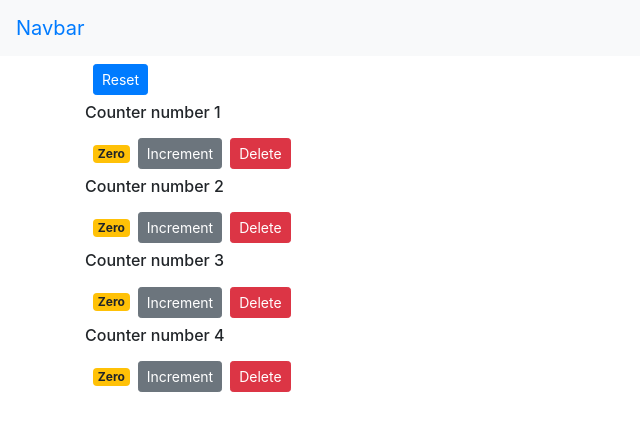
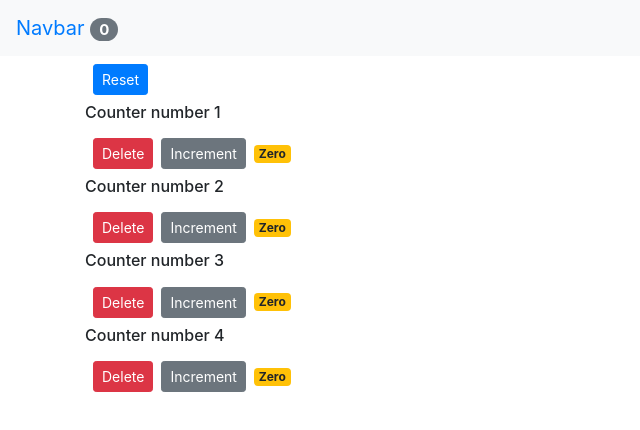
Before and after one commit to mdakram09/mastering-react, a React (Create React App) app in the folder counter-app/: page / in a window 1280 px wide. Shown: the top 430 px of the page, without its empty margins (0-640 px from the left). Built offline with nearby package versions, Linux system fonts and the light colour scheme.

Commit message:
053-Lifting the State Up: the Navbar total counter component has been created and is wroking correctly.

```diff
--- a/counter-app/src/App.js
+++ b/counter-app/src/App.js
@@ -1,17 +1,52 @@
-import React from 'react';
+import React, { Component } from 'react';
 import './App.css';
 import NavBar from "./components/navbar";
 import Counters from "./components/counters";
 
-function App() {
+class App extends Component {
+  state = {
+    counters: [
+      { id: 1, value: 0 },
+      { id: 2, value: 0 },
+      { id: 3, value: 0 },
+      { id: 4, value: 0 },
+    ],
+  };
+  handleReset = () => {
+    const counters = this.state.counters.map((c) => {
+      c.value = 0;
+      return c;
+    });
+    this.setState({ counters });
+  };
+  handleDelete = (counterId) => {
+    const counters = this.state.counters.filter((c) => c.id !== counterId);
+    this.setState({ counters });
+  };
+  handleIncrement = counter => {
+    const counters = [...this.state.counters];
+    const index = counters.indexOf(counter);
+    counters[index] = { ...counter };
+    counters[index].value++;
+    this.setState({counters});
+  };
+  render() {
   return (
     <React.Fragment>
-      <NavBar/>
+      <NavBar
+        totalCounters={this.state.counters.filter(c => c.value > 0).length}
+      />
       <main className="container">
-        <Counters/>
+        <Counters
+          counters={this.state.counters}
+          onReset={this.handleReset}
+          onIncrement={this.handleIncrement}
+          onDelete={this.handleDelete}
+        />
       </main>
     </React.Fragment>
   );
 }
+}
 
 export default App;
--- a/counter-app/src/components/counter.jsx
+++ b/counter-app/src/components/counter.jsx
@@ -5,19 +5,19 @@ class Counter extends Component {
     return (
       <div>
         {this.props.children}
-        <span className={this.getBadgeClasses()}>{this.formatCounter()}</span>
+        <button
+          onClick={() => this.props.onDelete(this.props.counter.id)}
+          className="btn btn-danger btn-sm m-2"
+        >
+          Delete
+        </button>
         <button
           onClick={() => this.props.onIncrement(this.props.counter)}
           className="btn btn-secondary btn-sm"
         >
           Increment
         </button>
-        <button
-          onClick={() => this.props.onDelete(this.props.counter.id)}
-          className="btn btn-danger btn-sm m-2"
-        >
-          Delete
-        </button>
+        <span className={this.getBadgeClasses()}>{this.formatCounter()}</span>
       </div>
     );
   }
--- a/counter-app/src/components/counters.jsx
+++ b/counter-app/src/components/counters.jsx
@@ -2,46 +2,20 @@ import React, { Component } from "react";
 import Counter from "./counter";
 
 class Counters extends Component {
-  state = {
-    counters: [
-      { id: 1, value: 0 },
-      { id: 2, value: 0 },
-      { id: 3, value: 0 },
-      { id: 4, value: 0 },
-    ],
-  };
-  handleReset = () => {
-    const counters = this.state.counters.map((c) => {
-      c.value = 0;
-      return c;
-    });
-    this.setState({ counters });
-  };
-  handleDelete = (counterId) => {
-    const counters = this.state.counters.filter((c) => c.id !== counterId);
-    this.setState({ counters });
-  };
-  handleIncrement = counter => {
-    const counters = [...this.state.counters];
-    const index = counters.indexOf(counter);
-    counters[index] = { ...counter };
-    counters[index].value++;
-    this.setState({counters});
-  };
-  render() {
+    render() {
     return (
       <div>
         <button
-          onClick={this.handleReset}
+          onClick={this.props.onReset}
           className="btn btn-primary btn-sm m-2"
         >
           Reset
         </button>
-        {this.state.counters.map((counter) => (
+        {this.props.counters.map((counter) => (
           <Counter
             key={counter.id}
-            onDelete={this.handleDelete}
-            onIncrement={this.handleIncrement}
+            onDelete={this.props.onDelete}
+            onIncrement={this.props.onIncrement}
             counter={counter}
           >
             <h6>Counter number {counter.id}</h6>
--- a/counter-app/src/components/navbar.jsx
+++ b/counter-app/src/components/navbar.jsx
@@ -5,7 +5,7 @@ class NavBar extends Component {
         return (
             <nav className="navbar bavbar-light bg-light">
                 <a className="navbar-brand" href="#">
-                    Navbar
+        Navbar <span className="badge badge-pill badge-secondary">{this.props.totalCounters}</span>
                 </a>
             </nav>
          );
```
